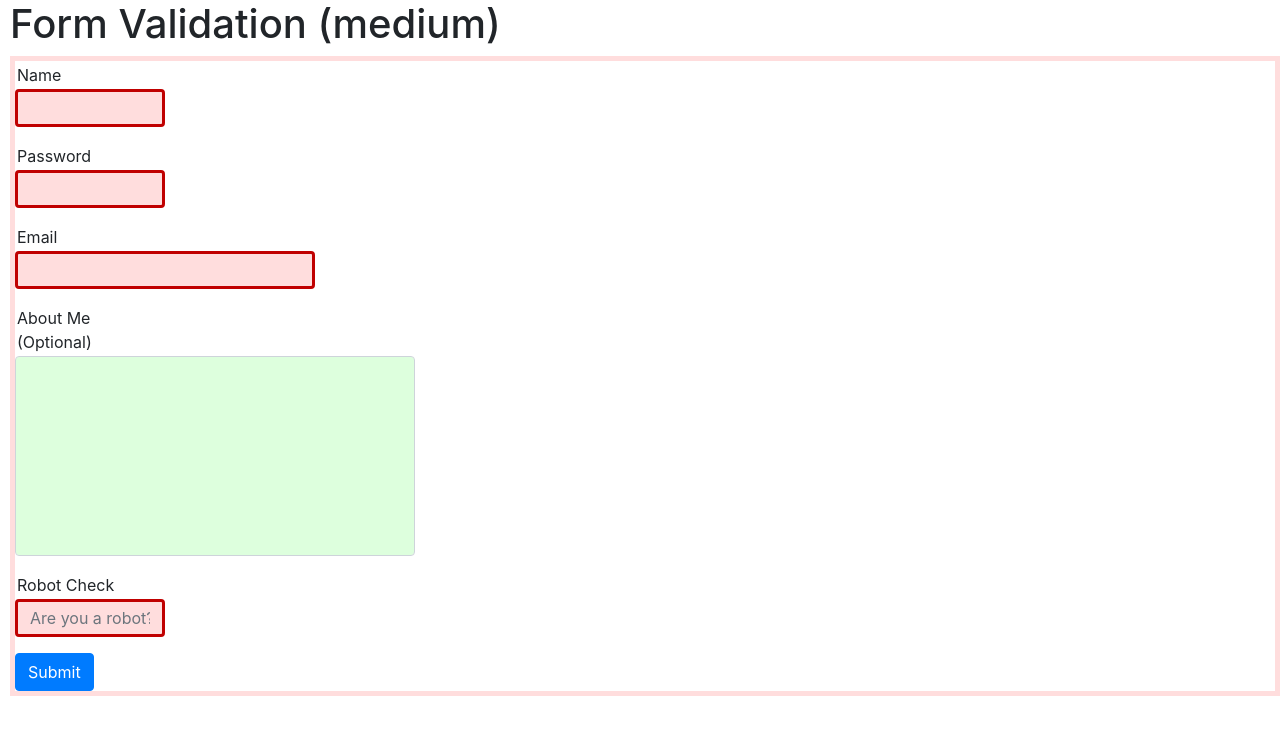
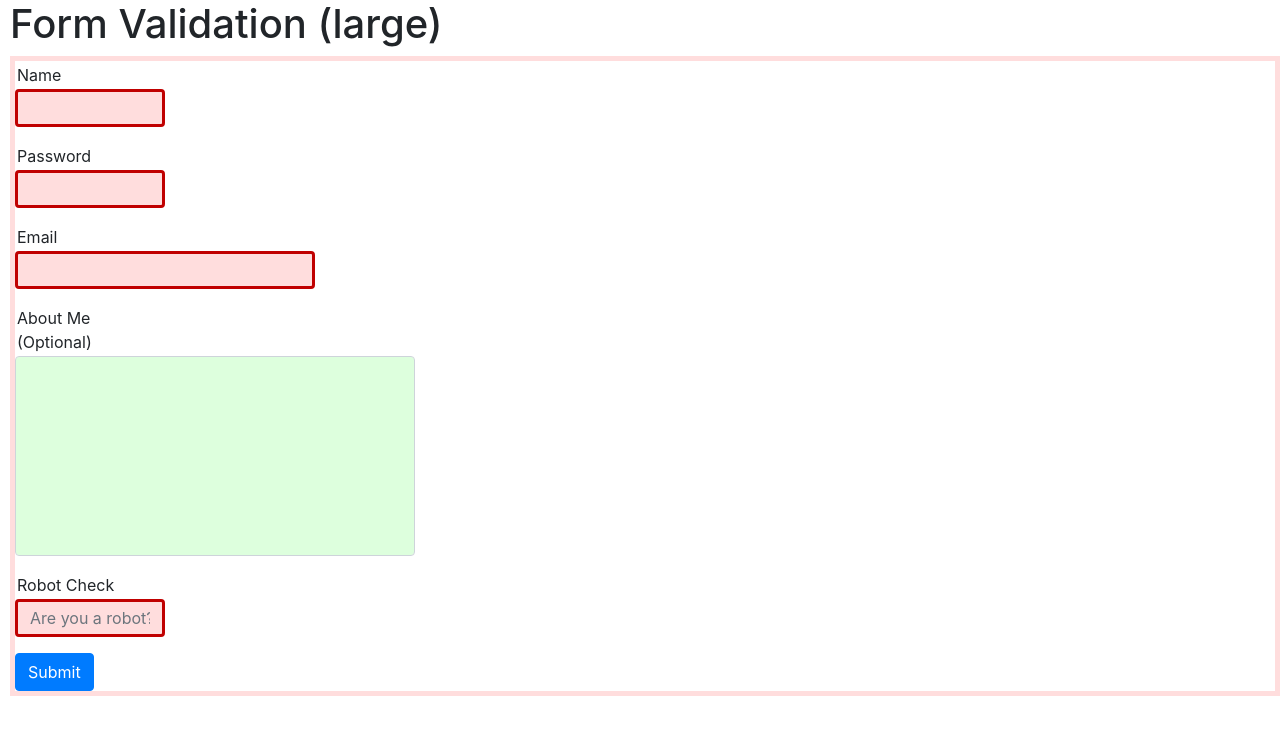
Before and after one commit to chris-bk-song/form-validation-large, a plain HTML site: page index.html in a window 1280 px wide. Drawn offline with nearby package versions, Linux system fonts and the light colour scheme.

Commit message:
changes heading text

```diff
--- a/index.html
+++ b/index.html
@@ -14,7 +14,7 @@
   </head>
   <body>
     <div>
-      <h1>Form Validation (medium)</h1>
+      <h1>Form Validation (large)</h1>
     </div>
     <form>
       <div class="form-group">
```
